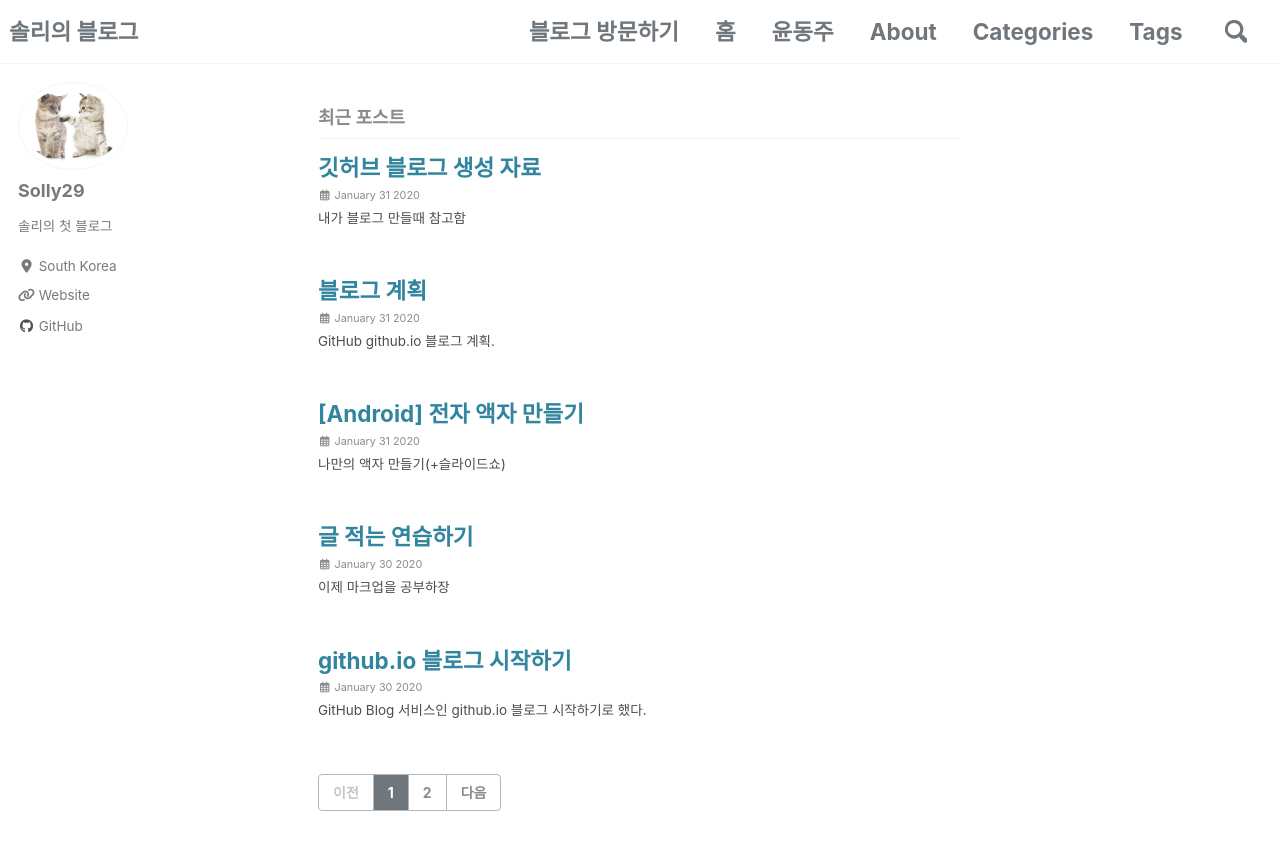
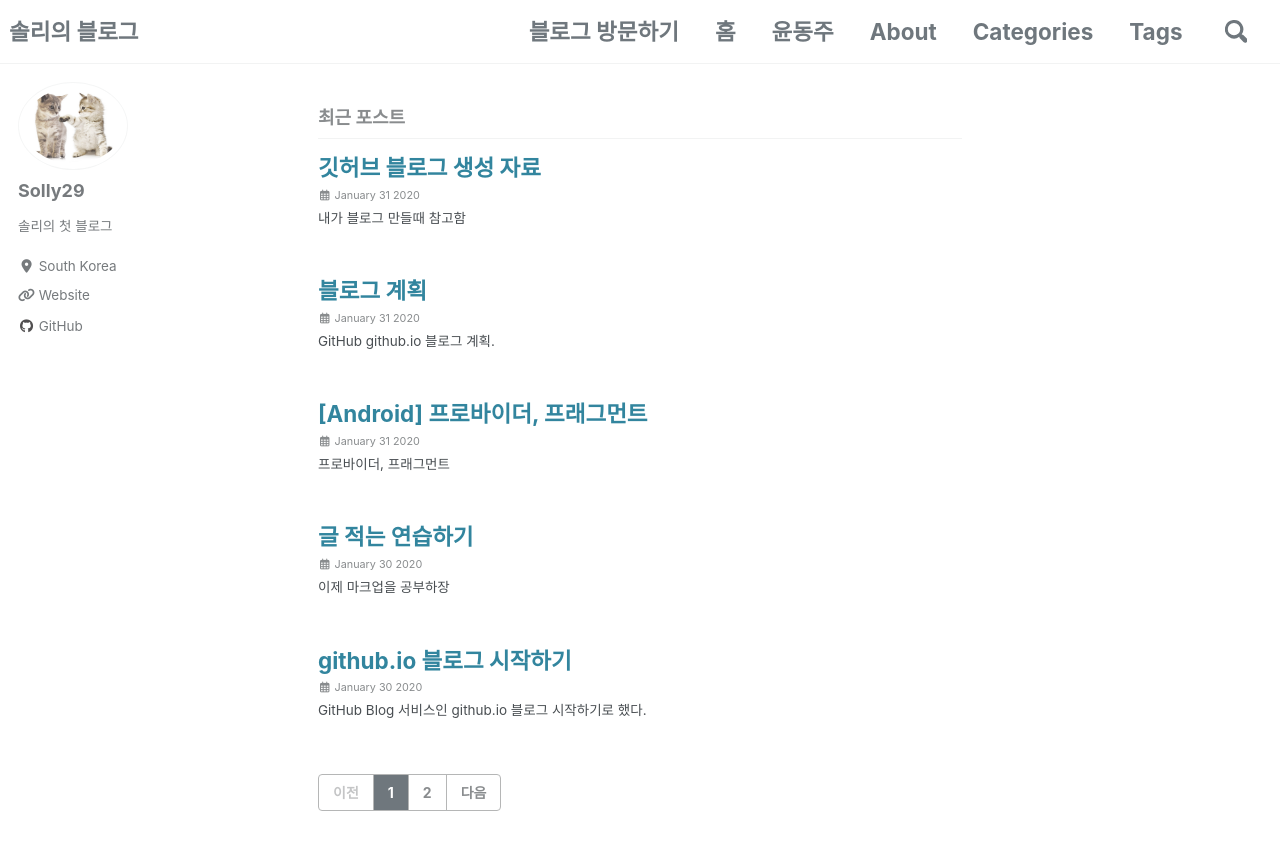
Before and after one commit to solly29/solly29.github.io, a Jekyll site: the page built from index.html, in a window 1280 px wide and 900 px high. Shown: the top 850 px of the window. Built offline with Jekyll 4.4.1, drawn with Linux system fonts in a browser that asks for light colours; cached includes are drawn as plain includes; nearby versions of some CDN libraries; the list of posts is cut into pages by our own code.

Commit message:
[Android] 프로바이더, 프래그먼트게시글
[Android] 전자 액자 만들기 게시글 이름을 바꿨고
수정 날짜 바꿈 나중에 내용도 바꿔야할듯

```diff
--- a/_posts/2020-01-31-Android-MyGallery.md
+++ b/_posts/2020-01-31-Android-MyGallery.md
@@ -1,6 +1,6 @@
 ---
-title:  "[Android] 전자 액자 만들기"
-excerpt: "나만의 액자 만들기(+슬라이드쇼)"
+title:  "[Android] 프로바이더, 프래그먼트"
+excerpt: "프로바이더, 프래그먼트"
 toc: true
 toc_sticky: true
 
```
Also changed, not shown: other parts of _posts/2020-01-31-Android-MyGallery.md (+1 -1 lines).
